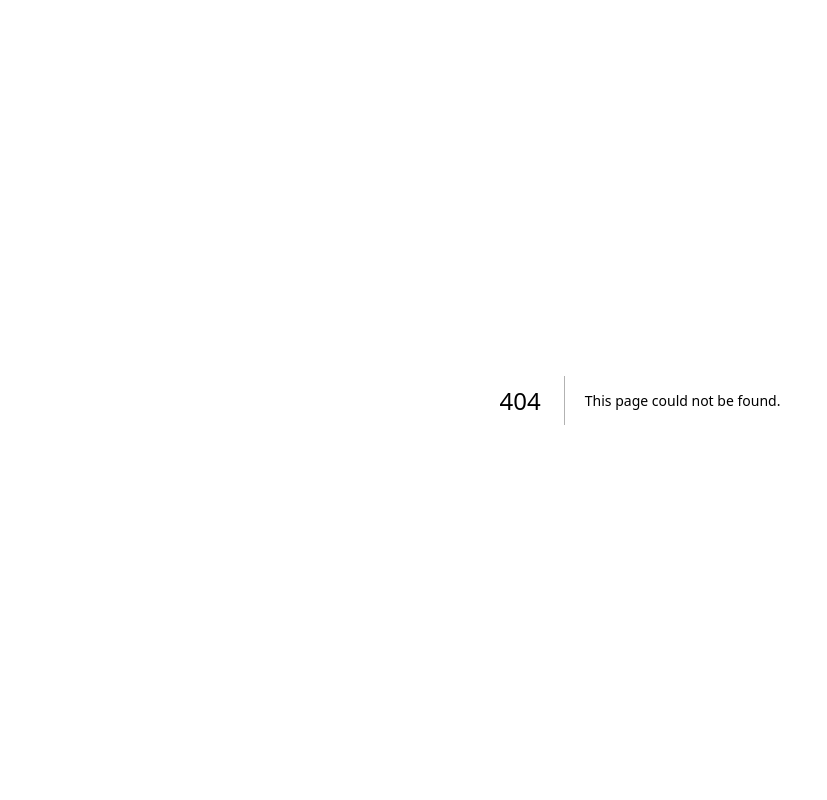
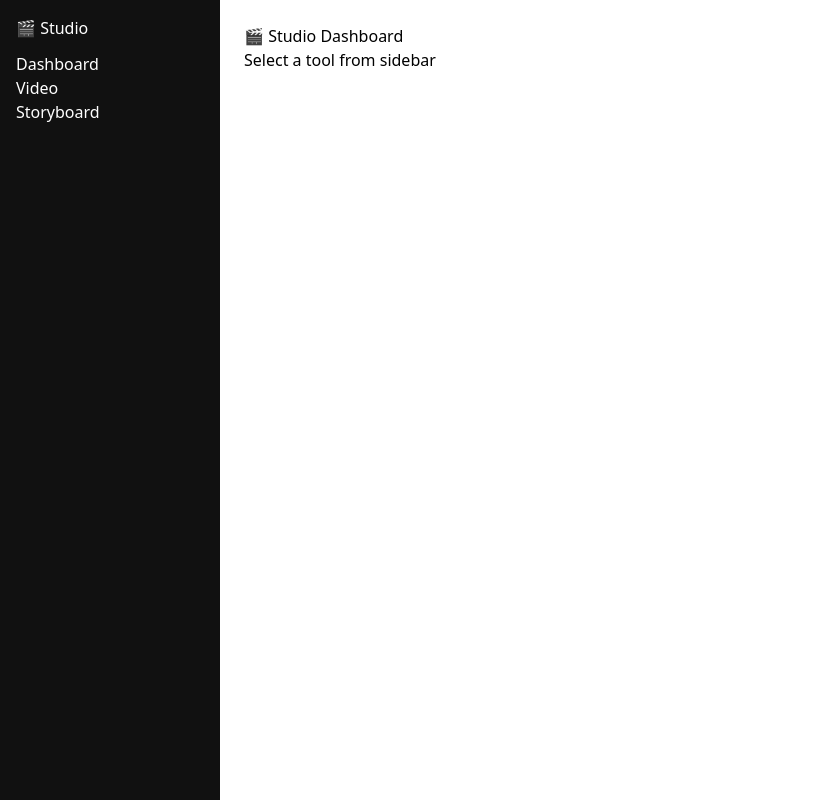
Before and after one commit to almalikzayn20-collab/teman-ct-ai, a Next.js app: page /studio in a window 1280 px wide. Before the commit this address had no page. Shown: the whole page, without its empty margins (0-827 px from the left). Built offline with nearby package versions, Linux system fonts and the light colour scheme.

Commit message:
Create page.jsx

```diff
--- /dev/null
+++ b/app/(studio)/studio/page.jsx
@@ -0,0 +1,8 @@
+export default function StudioPage() {
+  return (
+    <>
+      <h1>🎬 Studio Dashboard</h1>
+      <p>Select a tool from sidebar</p>
+    </>
+  );
+}
```
